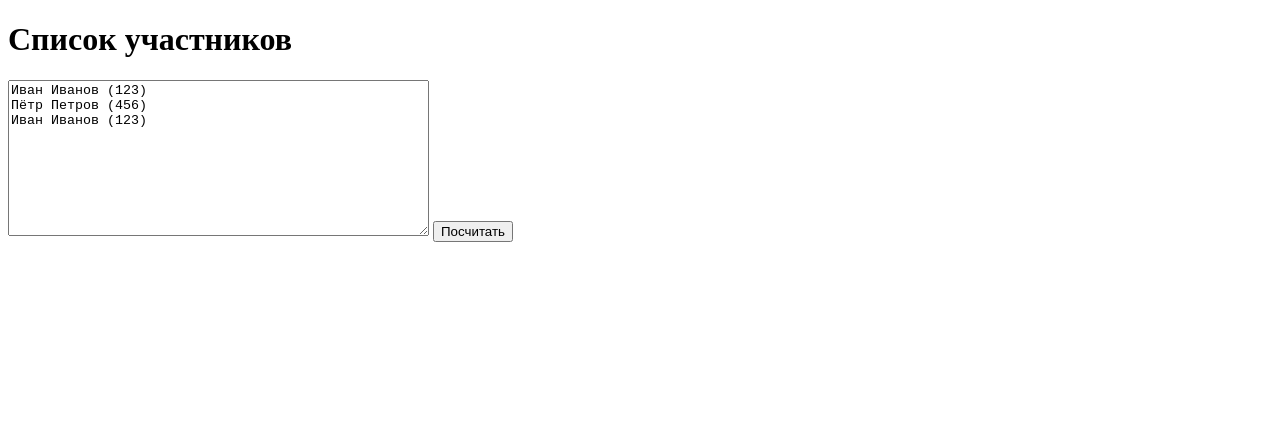
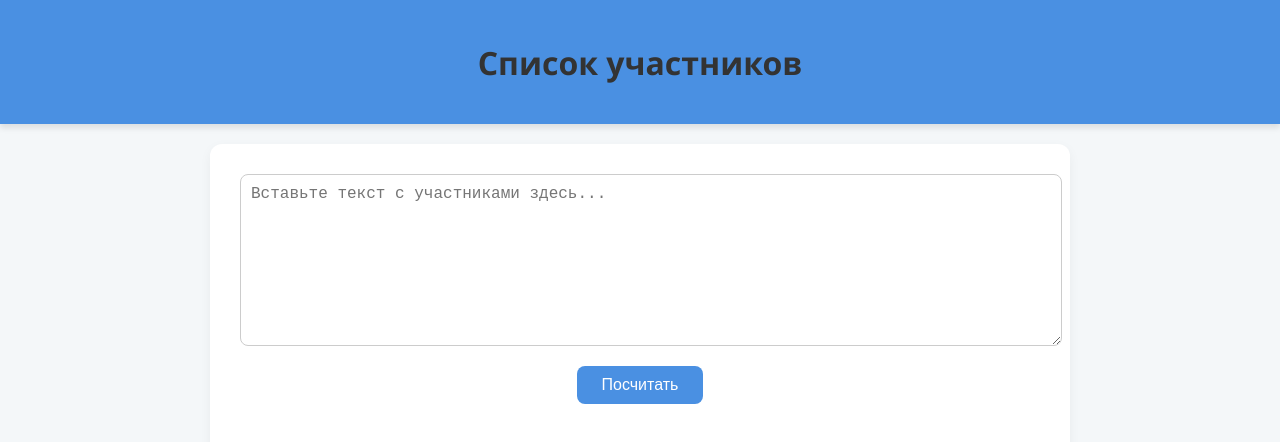
Before and after one commit to md9rr/jubilant-octo-fiesta, a plain HTML site: page index.html in a window 1280 px wide. Drawn offline with Linux system fonts and the light colour scheme.

Commit message:
Update index.html

```diff
--- a/index.html
+++ b/index.html
@@ -2,17 +2,104 @@
 <html lang="ru">
 <head>
 <meta charset="UTF-8">
-<title>Участники</title>
+<title>Список участников</title>
+<style>
+    body {
+        font-family: 'Segoe UI', Tahoma, Geneva, Verdana, sans-serif;
+        background: #f4f7f9;
+        margin: 0;
+        padding: 0;
+        display: flex;
+        flex-direction: column;
+        align-items: center;
+        min-height: 100vh;
+    }
+
+    header {
+        background: #4a90e2;
+        color: white;
+        width: 100%;
+        padding: 20px 0;
+        text-align: center;
+        box-shadow: 0 4px 6px rgba(0,0,0,0.1);
+    }
+
+    main {
+        flex: 1;
+        width: 90%;
+        max-width: 800px;
+        margin: 20px auto;
+        background: white;
+        padding: 30px;
+        border-radius: 12px;
+        box-shadow: 0 4px 12px rgba(0,0,0,0.05);
+    }
+
+    h1 {
+        text-align: center;
+        color: #333;
+        margin-bottom: 20px;
+    }
+
+    textarea {
+        width: 100%;
+        height: 150px;
+        padding: 10px;
+        font-size: 16px;
+        border-radius: 8px;
+        border: 1px solid #ccc;
+        resize: vertical;
+    }
+
+    button {
+        display: block;
+        margin: 15px auto;
+        padding: 10px 25px;
+        font-size: 16px;
+        background: #4a90e2;
+        color: white;
+        border: none;
+        border-radius: 8px;
+        cursor: pointer;
+        transition: 0.3s;
+    }
+
+    button:hover {
+        background: #357ab8;
+    }
+
+    ul {
+        list-style-type: none;
+        padding: 0;
+    }
+
+    li {
+        background: #f0f4f8;
+        margin: 5px 0;
+        padding: 12px 15px;
+        border-radius: 8px;
+        font-size: 16px;
+        color: #333;
+        box-shadow: 0 2px 4px rgba(0,0,0,0.05);
+        transition: 0.2s;
+    }
+
+    li:hover {
+        background: #e1e8f0;
+    }
+</style>
 </head>
 <body>
-<h1>Список участников</h1>
-<textarea id="data" rows="10" cols="50">
-Иван Иванов (123)
-Пётр Петров (456)
-Иван Иванов (123)
-</textarea>
-<button onclick="countParticipants()">Посчитать</button>
-<ul id="result"></ul>
+
+<header>
+    <h1>Список участников</h1>
+</header>
+
+<main>
+    <textarea id="data" placeholder="Вставьте текст с участниками здесь..."></textarea>
+    <button onclick="countParticipants()">Посчитать</button>
+    <ul id="result"></ul>
+</main>
 
 <script>
 function countParticipants() {
@@ -24,8 +111,10 @@ function countParticipants() {
         const key = `${match[1].trim()} (ID: ${match[2]})`;
         counter[key] = (counter[key] || 0) + 1;
     }
+
     const ul = document.getElementById('result');
     ul.innerHTML = '';
+
     Object.entries(counter)
           .sort((a,b) => b[1]-a[1])
           .forEach(([k,v]) => {
@@ -35,5 +124,6 @@ function countParticipants() {
           });
 }
 </script>
+
 </body>
 </html>
```
